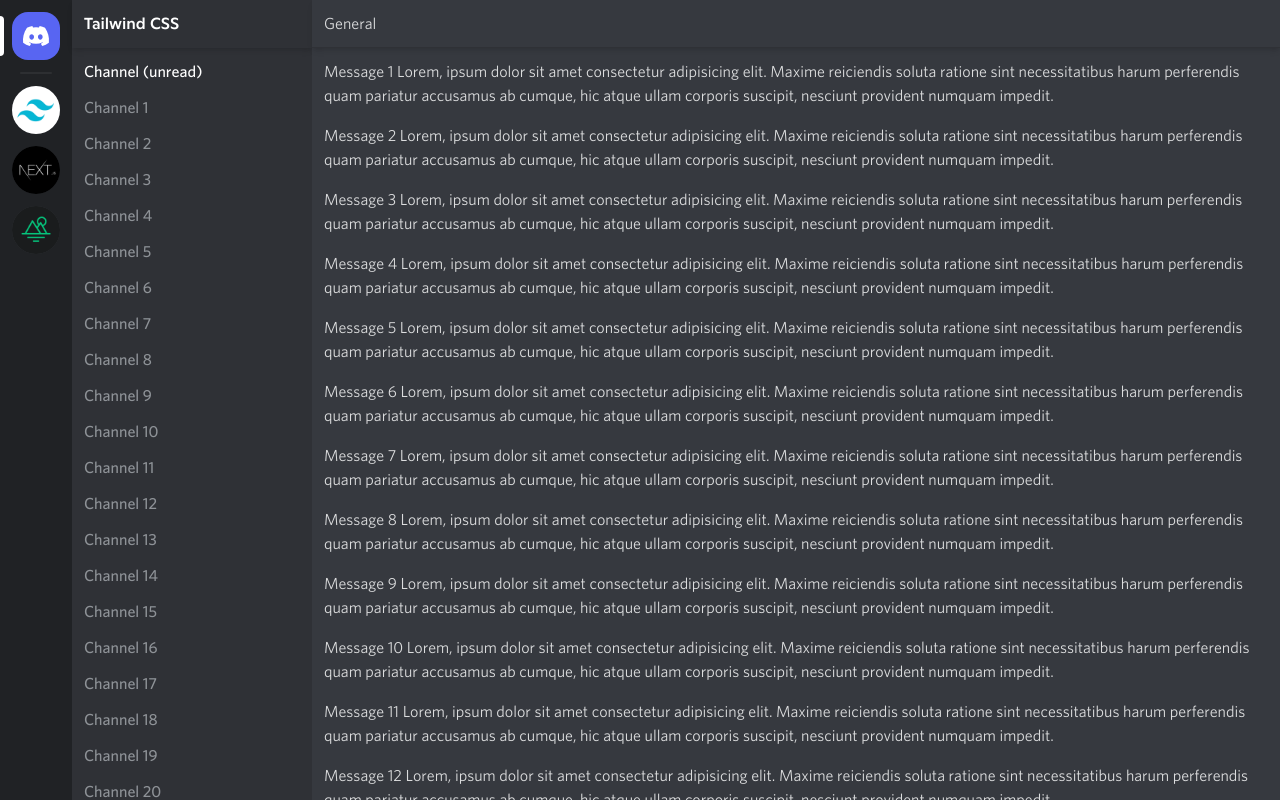
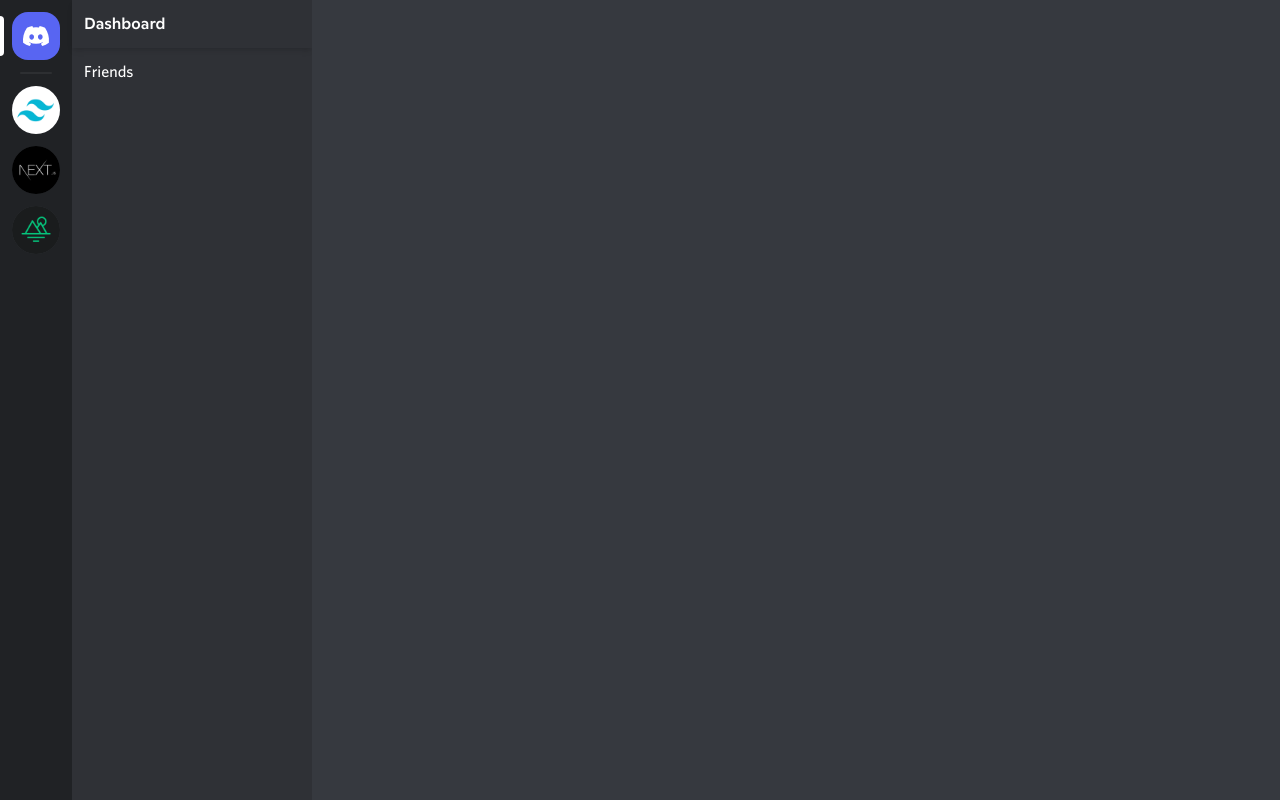
Before and after one commit to adeonir/egghead-tailwind-discord-clone, a Next.js app: page / in a window 1280 px wide. Built offline with nearby package versions, Linux system fonts and the light colour scheme.

Commit message:
Clean up home page

```diff
--- a/src/pages/index.tsx
+++ b/src/pages/index.tsx
@@ -3,31 +3,13 @@
     <>
       <div className="flex w-60 flex-col bg-gray-800">
         <div className="flex h-12 items-center border-b border-gray-800 px-3 font-title text-white shadow-md">
-          Tailwind CSS
+          Dashboard
         </div>
         <div className="flex-1 space-y-3 overflow-y-auto p-3 font-medium text-gray-300 scrollbar scrollbar-thin scrollbar-thumb-gray-900">
-          <p className="text-white">Channel (unread)</p>
-          {[...Array(40)].map((_, index) => (
-            <p key={index}>Channel {index + 1}</p>
-          ))}
+          <p className="text-white">Friends</p>
         </div>
       </div>
-      <div className="flex flex-1 flex-col bg-gray-700">
-        <div className="flex h-12 items-center border-b border-gray-800 px-3 shadow-md">
-          General
-        </div>
-        <div className="flex-1 space-y-4 overflow-y-auto p-3 scrollbar scrollbar-thin scrollbar-track-gray-800 scrollbar-thumb-gray-900">
-          {[...Array(40)].map((_, index) => (
-            <div key={index}>
-              Message {index + 1} Lorem, ipsum dolor sit amet consectetur
-              adipisicing elit. Maxime reiciendis soluta ratione sint
-              necessitatibus harum perferendis quam pariatur accusamus ab
-              cumque, hic atque ullam corporis suscipit, nesciunt provident
-              numquam impedit.
-            </div>
-          ))}
-        </div>
-      </div>
+      <div className="flex flex-1 flex-col bg-gray-700" />
     </>
   )
 }
```
